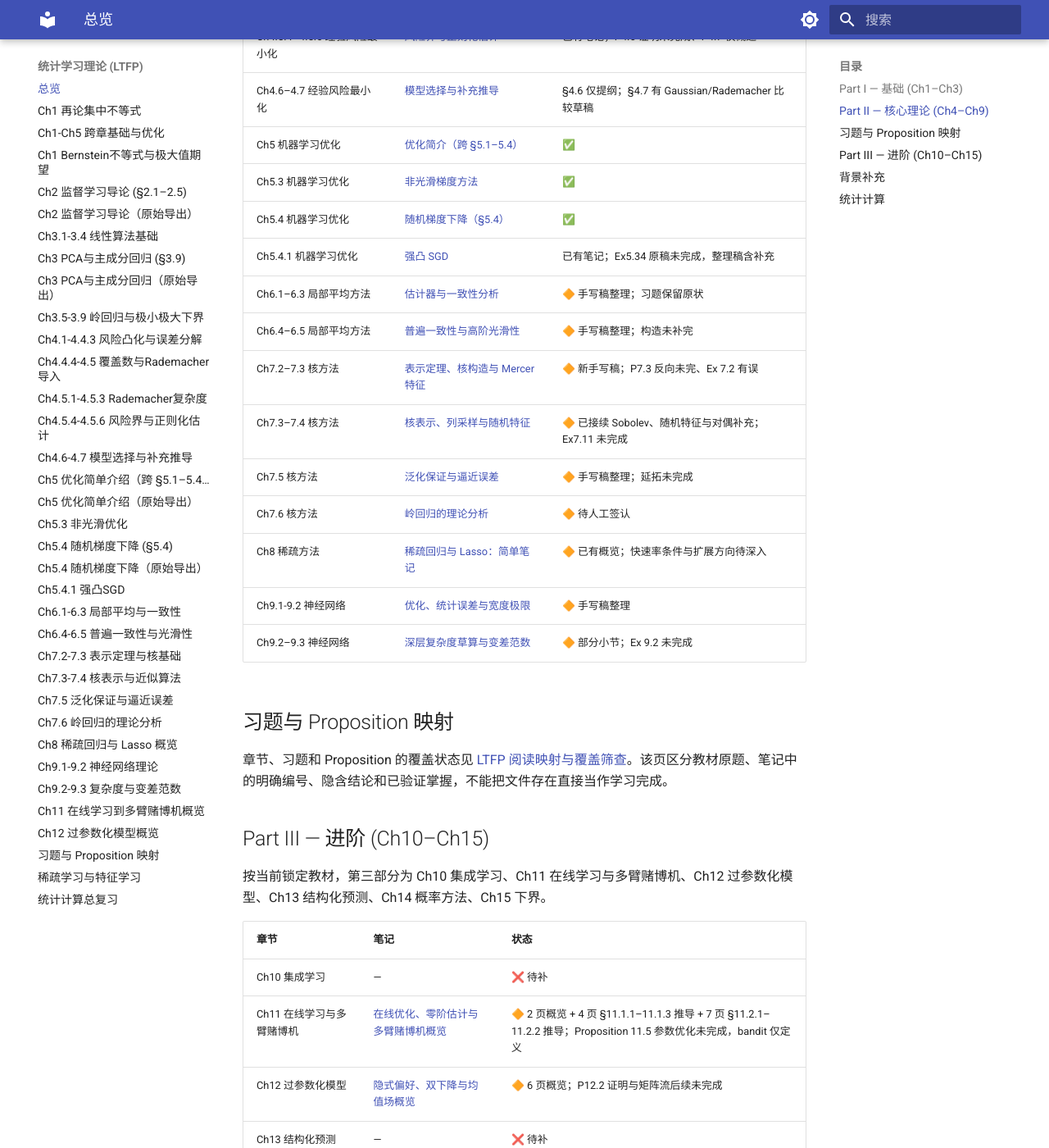
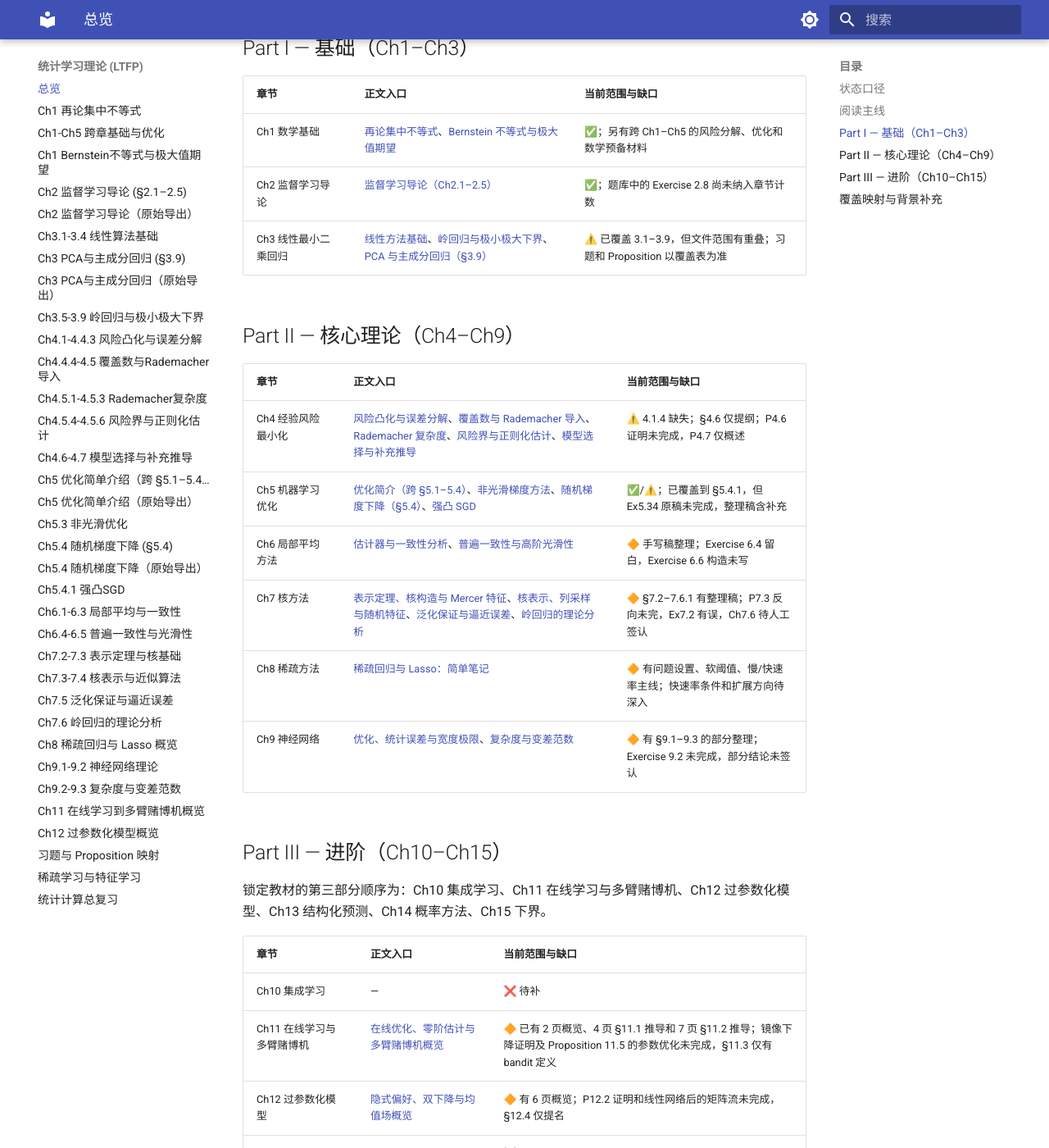
Before and after one commit to HuangBlac/AI-Math-Docs, an MkDocs documentation site: the page built from docs/computation/ltfp/index.md, in a window 1280 px wide and 1400 px high, scrolled down 1110 px. Shown: the whole window at 82% size. Built offline with MkDocs 1.6.1 and Material for MkDocs 9.7.7, drawn with Linux system fonts in a browser that asks for light colours; some of the changed text lies outside the part shown.

Commit message:
docs:edit the index of LTFP and revise typos

````diff
--- a/docs/computation/ltfp/index.md
+++ b/docs/computation/ltfp/index.md
@@ -1,76 +1,74 @@
-# 统计学习理论 (LTFP) 笔记
+# 统计学习理论（LTFP）笔记
 
-以 Francis Bach *Learning Theory from First Principles* (LTFP) 为主线的精读笔记。
-从第一性原理出发，统一 PAC 学习、Rademacher 复杂度、核方法等经典框架。
+以 Francis Bach 的 *Learning Theory from First Principles*（LTFP）为主线，整理从集中不等式、监督学习、经验风险最小化到核方法、稀疏方法和神经网络理论的学习记录。
 
-表中状态仅描述笔记材料是否存在及其缺口；✅ 表示已有笔记，不表示逐条核验或个人掌握。历史整理稿可能包含 AI 补充，不能据此认定原稿已完成证明。
+这张页面只回答两个问题：当前有哪些可读的正文，以及每部分还缺什么。详细的 Exercise、Proposition 和 `source_only` / `note_unverified` 映射见[阅读映射与覆盖筛查](study-map.md)。
 
----
+## 状态口径
 
-## Part I — 基础 (Ch1–Ch3)
+| 标记 | 含义 |
+|---|---|
+| ✅ | 已有相对完整的正文记录，但不自动表示逐条核验或掌握 |
+| 🔶 | 手写稿或概览整理，仍有未完成推导、错误尝试或待核验内容 |
+| ⚠️ | 有正文，但范围重叠、缺口或结构问题需要继续处理 |
+| ❌ | 当前没有对应的逐章正文笔记 |
 
-| 章节 | 笔记 | 状态 |
-|------|------|------|
-| Ch1 数学基础 | [再论集中不等式](ch1.2.2-1.2.3-concentration.md) | ✅ |
-| Ch1 数学基础 | [Bernstein 不等式与极大值期望](ch1.2.1-bernstein-maximum.md) | ✅ |
-| Ch1–Ch5 跨章基础 | [风险分解、优化与数学预备](ch1.1-1.2.0-optimization.md) | ⚠️ 跨章 |
-| Ch2 监督学习导论 | [监督学习导论（Ch2.1–2.5）](ch2.1-2.5-supervised-learning.md) | ✅ |
-| Ch3 线性最小二乘回归 | [线性方法基础](ch3.1-3.4-linear-basics.md)、[岭回归与极小极大下界](ch3.5-3.9-ridge-minimax.md) | 已有笔记；文件范围重叠，待核验 |
-| Ch3 线性最小二乘回归 | [PCA 与主成分回归（§3.9）](ch3.9-pca-regression.md) | ✅ |
+`note_unverified` 只表示“笔记材料已经存在，尚未逐条核验”；文件存在、构建通过和 Git 提交都不等于 `mastered`。
 
-## Part II — 核心理论 (Ch4–Ch9)
+## 阅读主线
 
-| 章节 | 笔记 | 状态 |
-|------|------|------|
-| Ch4.1–4.4.3 经验风险最小化 | [风险凸化与误差分解](ch4.1-4.4.3.md) | ⚠️ 4.1.4 缺失 |
-| Ch4.4.4–4.5 经验风险最小化 | [覆盖数与 Rademacher 导入](ch4.4.4-4.5.0.md) | ⚠️ 习题稀缺 |
-| Ch4.5.1–4.5.3 经验风险最小化 | [Rademacher 复杂度](ch4.5.1-4.5.3.md) | ⚠️ 标题待补 |
-| Ch4.5.4–4.5.6 经验风险最小化 | [风险界与正则化估计](ch4.5.4-4.5.6.md) | 已有笔记；P4.6 证明未完成、P4.7 仅概述 |
-| Ch4.6–4.7 经验风险最小化 | [模型选择与补充推导](<ch4.6-4.7 model selection.md>) | §4.6 仅提纲；§4.7 有 Gaussian/Rademacher 比较草稿 |
-| Ch5 机器学习优化 | [优化简介（跨 §5.1–5.4）](ch5.1-5.2-optimization.md) | ✅ |
-| Ch5.3 机器学习优化 | [非光滑梯度方法](ch5.3-nonsmooth.md) | ✅ |
-| Ch5.4 机器学习优化 | [随机梯度下降（§5.4）](ch5.4.0-sgd.md) | ✅ |
-| Ch5.4.1 机器学习优化 | [强凸 SGD](ch5.4.1-strong-convex-sgd.md) | 已有笔记；Ex5.34 原稿未完成，整理稿含补充 |
-| Ch6.1–6.3 局部平均方法 | [估计器与一致性分析](ch6.1-6.3-local-averaging.md) | 🔶 手写稿整理；习题保留原状 |
-| Ch6.4–6.5 局部平均方法 | [普遍一致性与高阶光滑性](ch6.4-6.5-universal-consistency.md) | 🔶 手写稿整理；构造未补完 |
-| Ch7.2–7.3 核方法 | [表示定理、核构造与 Mercer 特征](ch7.2-representer-kernel-foundations.md) | 🔶 新手写稿；P7.3 反向未完、Ex 7.2 有误 |
-| Ch7.3–7.4 核方法 | [核表示、列采样与随机特征](ch7.3-7.4-kernels-algorithms.md) | 🔶 已接续 Sobolev、随机特征与对偶补充；Ex7.11 未完成 |
-| Ch7.5 核方法 | [泛化保证与逼近误差](ch7.5-generalization.md) | 🔶 手写稿整理；延拓未完成 |
-| Ch7.6 核方法 | [岭回归的理论分析](ch7.6-ridge-theory.md) | 🔶 待人工签认 |
-| Ch8 稀疏方法 | [稀疏回归与 Lasso：简单笔记](ch8-sparse-regression-overview.md) | 🔶 已有概览；快速率条件与扩展方向待深入 |
-| Ch9.1-9.2 神经网络 | [优化、统计误差与宽度极限](ch9.1-9.2-neural-networks.md) | 🔶 手写稿整理 |
-| Ch9.2–9.3 神经网络 | [深层复杂度草算与变差范数](ch9.2-9.3-variation-norm.md) | 🔶 部分小节；Ex 9.2 未完成 |
+```text
+数学预备与集中不等式
+  → 监督学习与风险
+  → 线性方法与岭回归
+  → 经验风险最小化
+  → 优化
+  → 局部平均方法
+  → 核方法
+  → 稀疏方法
+  → 神经网络
+  → 在线学习与多臂赌博机
+  → 过参数化模型
+```
 
-## 习题与 Proposition 映射
+Ch10、Ch13–Ch15 已列入锁定教材的章节顺序，但目前还没有对应的逐章正文笔记。
 
-章节、习题和 Proposition 的覆盖状态见 [LTFP 阅读映射与覆盖筛查](study-map.md)。该页区分教材原题、笔记中的明确编号、隐含结论和已验证掌握，不能把文件存在直接当作学习完成。
+## Part I — 基础（Ch1–Ch3）
 
-## Part III — 进阶 (Ch10–Ch15)
+| 章节 | 正文入口 | 当前范围与缺口 |
+|---|---|---|
+| Ch1 数学基础 | [再论集中不等式](ch1.2.2-1.2.3-concentration.md)、[Bernstein 不等式与极大值期望](ch1.2.1-bernstein-maximum.md) | ✅；另有跨 Ch1–Ch5 的风险分解、优化和数学预备材料 |
+| Ch2 监督学习导论 | [监督学习导论（Ch2.1–2.5）](ch2.1-2.5-supervised-learning.md) | ✅；题库中的 Exercise 2.8 尚未纳入章节计数 |
+| Ch3 线性最小二乘回归 | [线性方法基础](ch3.1-3.4-linear-basics.md)、[岭回归与极小极大下界](ch3.5-3.9-ridge-minimax.md)、[PCA 与主成分回归（§3.9）](ch3.9-pca-regression.md) | ⚠️ 已覆盖 3.1–3.9，但文件范围有重叠；习题和 Proposition 以覆盖表为准 |
 
-按当前锁定教材，第三部分为 Ch10 集成学习、Ch11 在线学习与多臂赌博机、Ch12 过参数化模型、Ch13 结构化预测、Ch14 概率方法、Ch15 下界。
+## Part II — 核心理论（Ch4–Ch9）
 
-| 章节 | 笔记 | 状态 |
-|------|------|------|
+| 章节 | 正文入口 | 当前范围与缺口 |
+|---|---|---|
+| Ch4 经验风险最小化 | [风险凸化与误差分解](ch4.1-4.4.3.md)、[覆盖数与 Rademacher 导入](ch4.4.4-4.5.0.md)、[Rademacher 复杂度](ch4.5.1-4.5.3.md)、[风险界与正则化估计](ch4.5.4-4.5.6.md)、[模型选择与补充推导](<ch4.6-4.7 model selection.md>) | ⚠️ 4.1.4 缺失；§4.6 仅提纲；P4.6 证明未完成，P4.7 仅概述 |
+| Ch5 机器学习优化 | [优化简介（跨 §5.1–5.4）](ch5.1-5.2-optimization.md)、[非光滑梯度方法](ch5.3-nonsmooth.md)、[随机梯度下降（§5.4）](ch5.4.0-sgd.md)、[强凸 SGD](ch5.4.1-strong-convex-sgd.md) | ✅/⚠️；已覆盖到 §5.4.1，但 Ex5.34 原稿未完成，整理稿含补充 |
+| Ch6 局部平均方法 | [估计器与一致性分析](ch6.1-6.3-local-averaging.md)、[普遍一致性与高阶光滑性](ch6.4-6.5-universal-consistency.md) | 🔶 手写稿整理；Exercise 6.4 留白，Exercise 6.6 构造未写 |
+| Ch7 核方法 | [表示定理、核构造与 Mercer 特征](ch7.2-representer-kernel-foundations.md)、[核表示、列采样与随机特征](ch7.3-7.4-kernels-algorithms.md)、[泛化保证与逼近误差](ch7.5-generalization.md)、[岭回归的理论分析](ch7.6-ridge-theory.md) | 🔶 §7.2–7.6.1 有整理稿；P7.3 反向未完，Ex7.2 有误，Ch7.6 待人工签认 |
+| Ch8 稀疏方法 | [稀疏回归与 Lasso：简单笔记](ch8-sparse-regression-overview.md) | 🔶 有问题设置、软阈值、慢/快速率主线；快速率条件和扩展方向待深入 |
+| Ch9 神经网络 | [优化、统计误差与宽度极限](ch9.1-9.2-neural-networks.md)、[复杂度与变差范数](ch9.2-9.3-variation-norm.md) | 🔶 有 §9.1–9.3 的部分整理；Exercise 9.2 未完成，部分结论未签认 |
+
+## Part III — 进阶（Ch10–Ch15）
+
+锁定教材的第三部分顺序为：Ch10 集成学习、Ch11 在线学习与多臂赌博机、Ch12 过参数化模型、Ch13 结构化预测、Ch14 概率方法、Ch15 下界。
+
+| 章节 | 正文入口 | 当前范围与缺口 |
+|---|---|---|
 | Ch10 集成学习 | — | ❌ 待补 |
-| Ch11 在线学习与多臂赌博机 | [在线优化、零阶估计与多臂赌博机概览](ch11-online-bandits-overview.md) | 🔶 2 页概览 + 4 页 §11.1.1–11.1.3 推导 + 7 页 §11.2.1–11.2.2 推导；Proposition 11.5 参数优化未完成，bandit 仅定义 |
-| Ch12 过参数化模型 | [隐式偏好、双下降与均值场概览](ch12-overparameterized-overview.md) | 🔶 6 页概览；P12.2 证明与矩阵流后续未完成 |
+| Ch11 在线学习与多臂赌博机 | [在线优化、零阶估计与多臂赌博机概览](ch11-online-bandits-overview.md) | 🔶 已有 2 页概览、4 页 §11.1 推导和 7 页 §11.2 推导；镜像下降证明及 Proposition 11.5 的参数优化未完成，§11.3 仅有 bandit 定义 |
+| Ch12 过参数化模型 | [隐式偏好、双下降与均值场概览](ch12-overparameterized-overview.md) | 🔶 有 6 页概览；P12.2 证明和线性网络后的矩阵流未完成，§12.4 仅提名 |
 | Ch13 结构化预测 | — | ❌ 待补 |
 | Ch14 概率方法 | — | ❌ 待补 |
 | Ch15 下界 | — | ❌ 待补 |
 
----
+## 覆盖映射与背景补充
 
-## 背景补充
-
-| 主题 | 说明 |
-|------|------|
-| [稀疏学习与特征学习](sparse-feature-learning.md) | L1 正则化、特征选择、字典学习 |
-
----
-
-## 统计计算
-
-统计计算内容已独立为单独专题，见 [统计计算](../stat-computing.md) 与 [统计计算总复习](../stat-computing-review.md)。
+- [习题与 Proposition 映射](study-map.md)：按章节记录正文覆盖、题号、命题编号和完成边界。
+- [稀疏学习与特征学习](sparse-feature-learning.md)：L1 正则化、特征选择与字典学习的跨章节补充。
 
 ---
 
````
Also changed, not shown: docs/computation/ltfp/ch1.2.2-1.2.3-concentration.md (+1 -1 lines), 1 other file.
